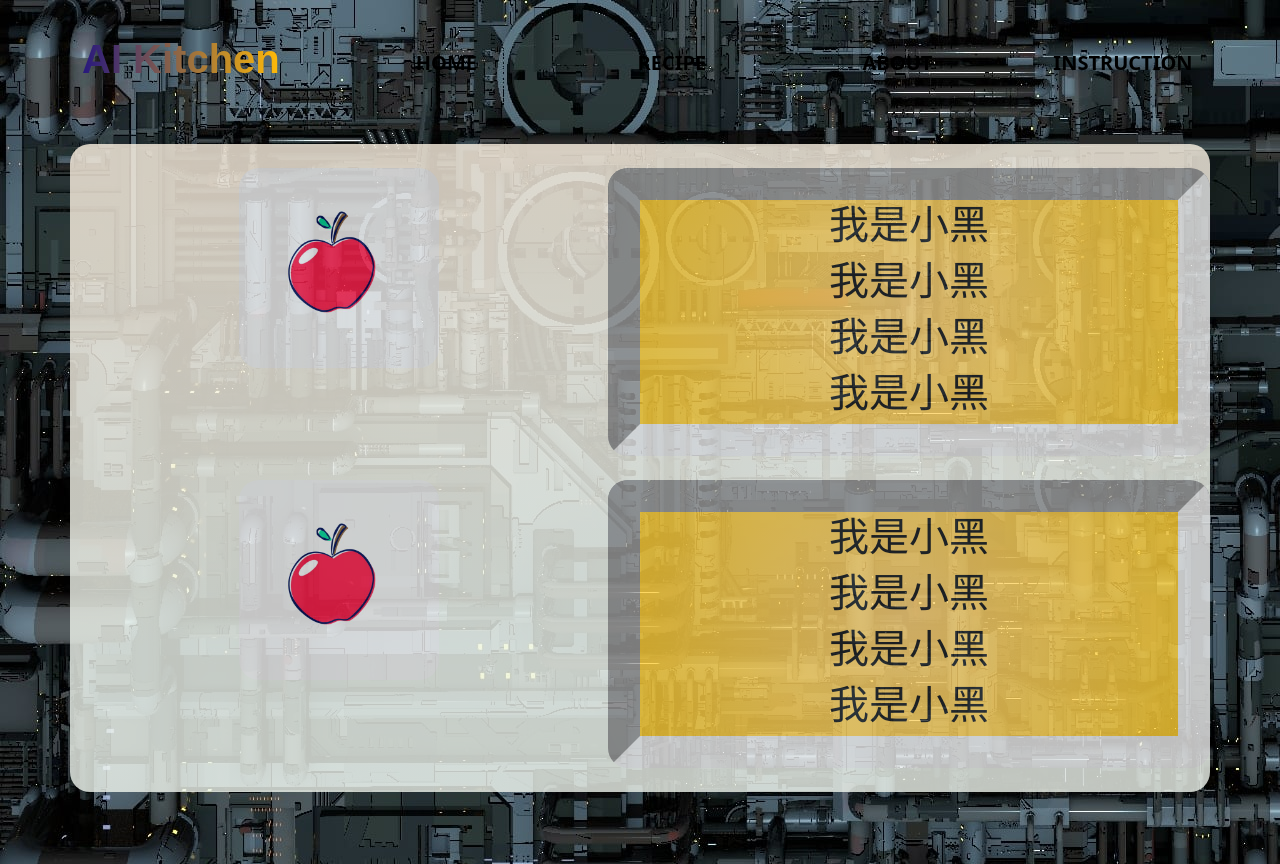
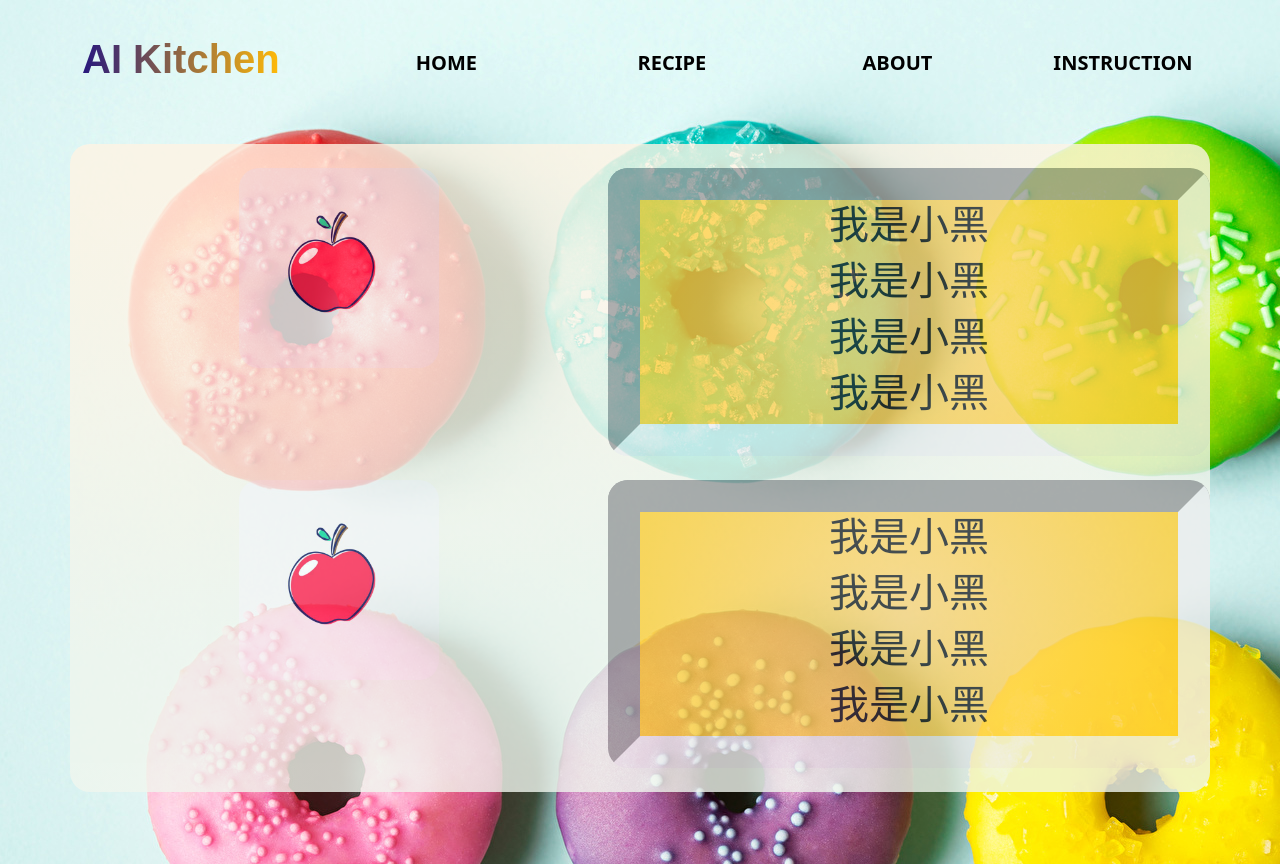
Before and after one commit to KuoChenLee/frontend_food, a React (Create React App) app: page /Home4 in a window 1280 px wide. Built offline with nearby package versions, Linux system fonts and the light colour scheme.

Commit message:
third commit

```diff
--- a/src/Anothor_Page/Home3.js
+++ b/src/Anothor_Page/Home3.js
@@ -2,7 +2,7 @@ import {Container, Navbar,Col,Row} from "react-bootstrap";
 import React from 'react';
 import '../App.css';
 import apple2 from '../image/apple2.jpg'
-function Home1(){
+function Home3(){
     return(
         <div className="background5">
             <br/>
@@ -49,4 +49,4 @@ function Home1(){
     )
 }
 
-export default Home1;
+export default Home3;
--- a/src/App.css
+++ b/src/App.css
@@ -57,7 +57,7 @@
 }
 .background5{
   background-color: antiquewhite;
-  background-image: url("./image/background2.jpg");
+  background-image: url("./image/background6.jpg");
 }
 .background2{
   opacity:80%;
@@ -105,7 +105,7 @@
   border-width: 2em;
 }
 .background7{
-  background-image: url("./image/background5.jpg");
+  background-image: url("./image/background7.jpg");
 }
 .inputWithin {
   position: relative;
```
Also changed, not shown: src/image/background6.jpg (added), src/image/background7.jpg (added).
